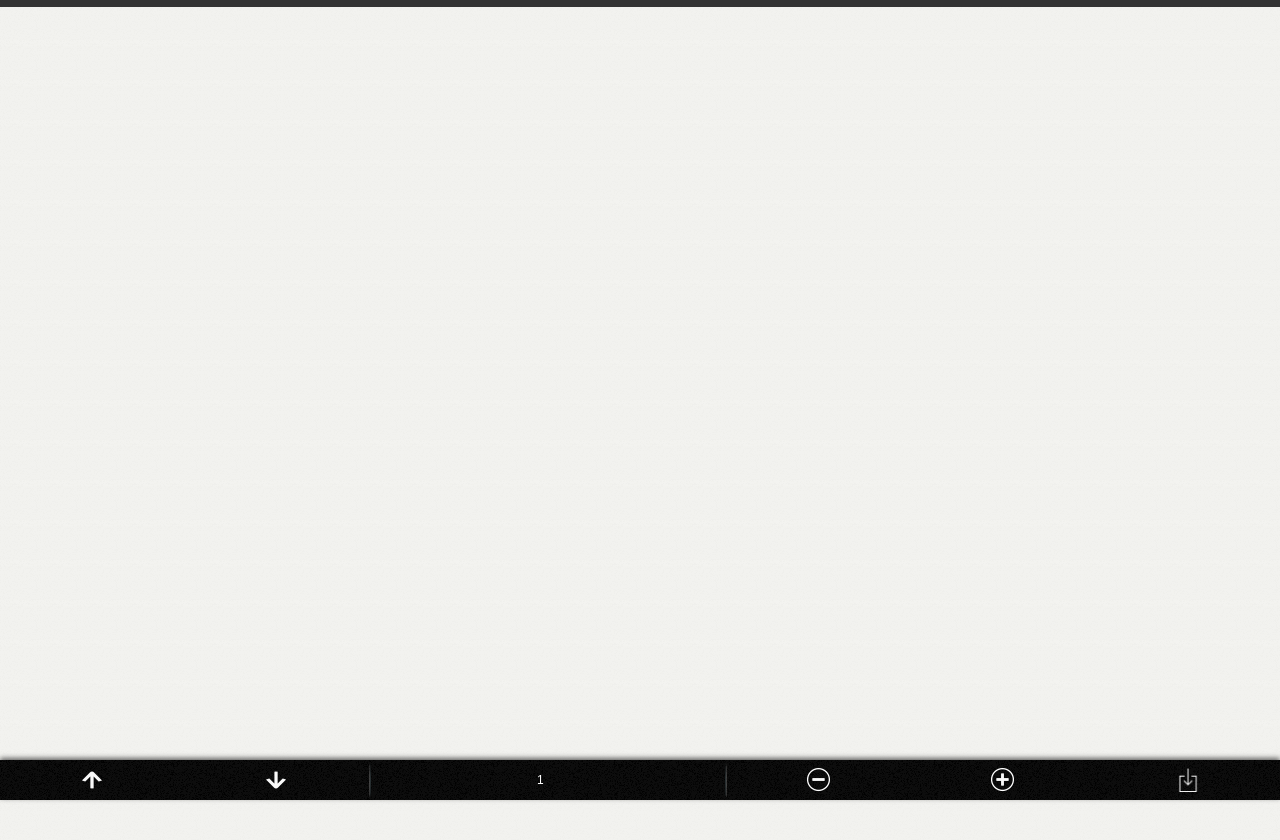
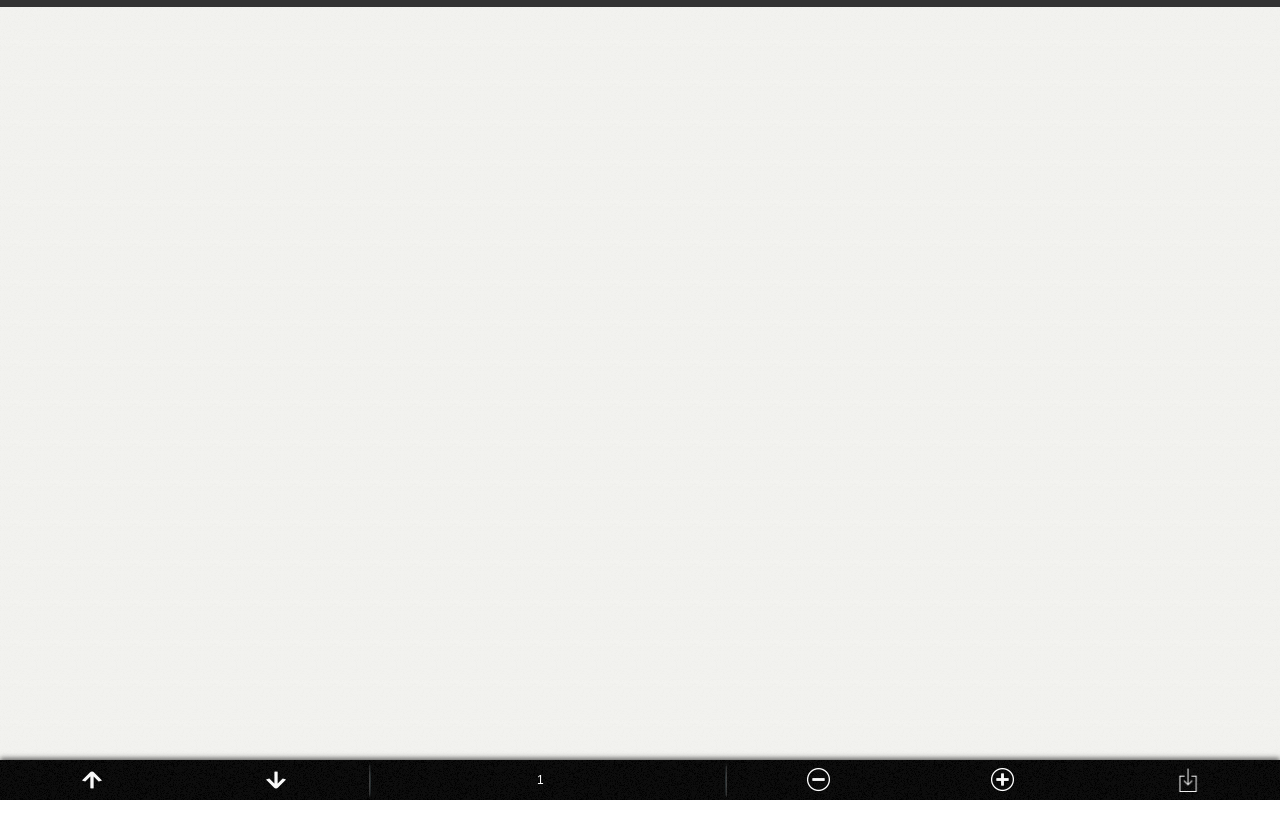
Before and after one commit to miguelchaves/mobile-pdf-viewer, a website built with webpack: page index.html in a window 1280 px wide. After the commit the page ends 800 px from the top, so only its background shows below. Built offline with nearby package versions, Linux system fonts and the light colour scheme; files whose address does not match are found by name.

Commit message:
[style] Update scaling and padding

```diff
--- a/assets/viewer.css
+++ b/assets/viewer.css
@@ -54,7 +54,6 @@ body {
   height: 100%;
   width: 100%;
   overflow: hidden;
-  padding-bottom: 5rem;
 }
 
 section {
--- a/index.html
+++ b/index.html
@@ -17,7 +17,7 @@ limitations under the License.
 <html dir="ltr">
   <head>
     <meta charset="utf-8">
-    <meta name="viewport" content="width=device-width, initial-scale=1, maximum-scale=1">
+    <meta name="viewport" content="width=device-width, height=device-height, initial-scale=1, maximum-scale=1, user-scalable=no">
 
     <title>PDF viewer</title>
 
```
